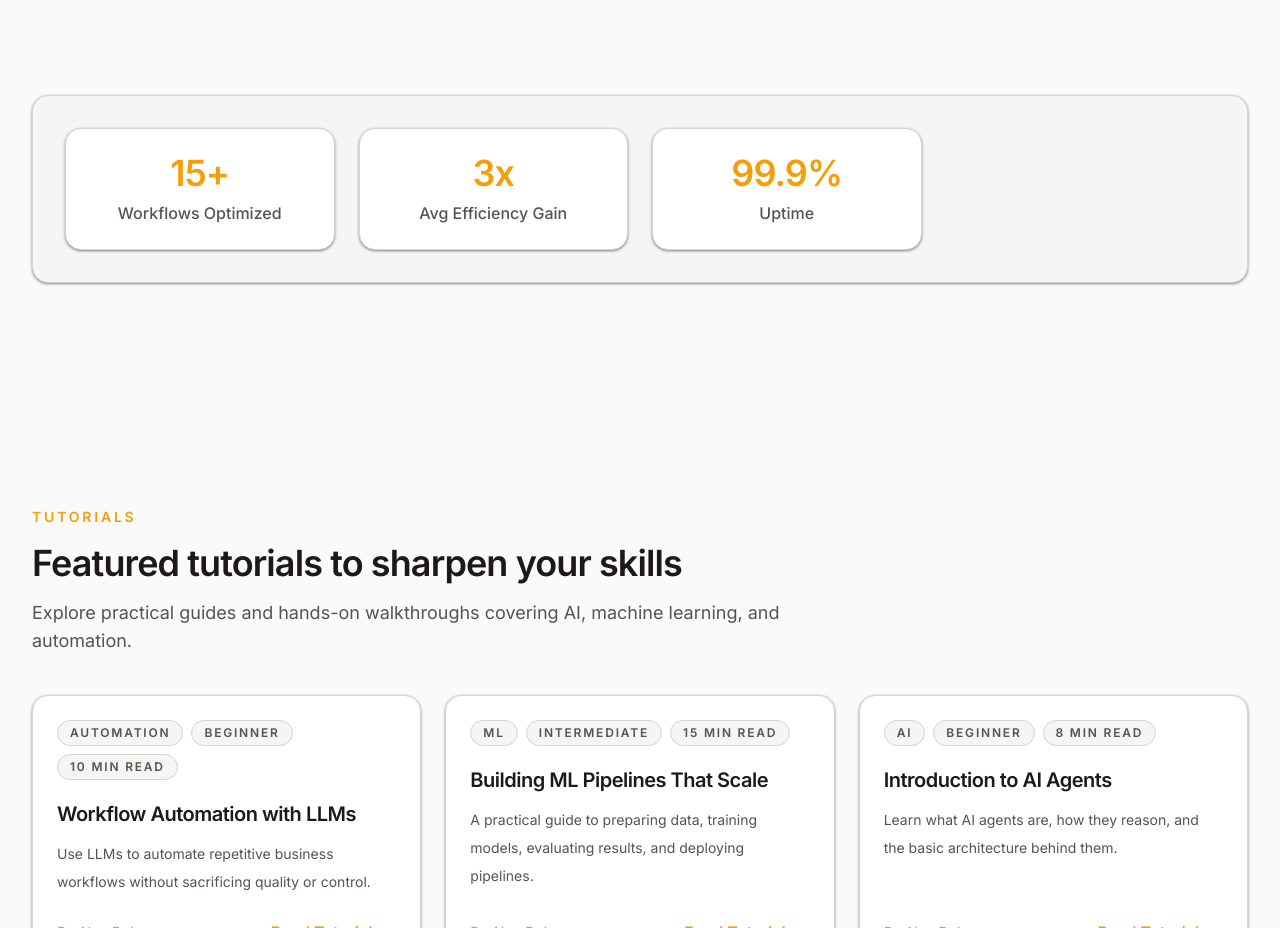
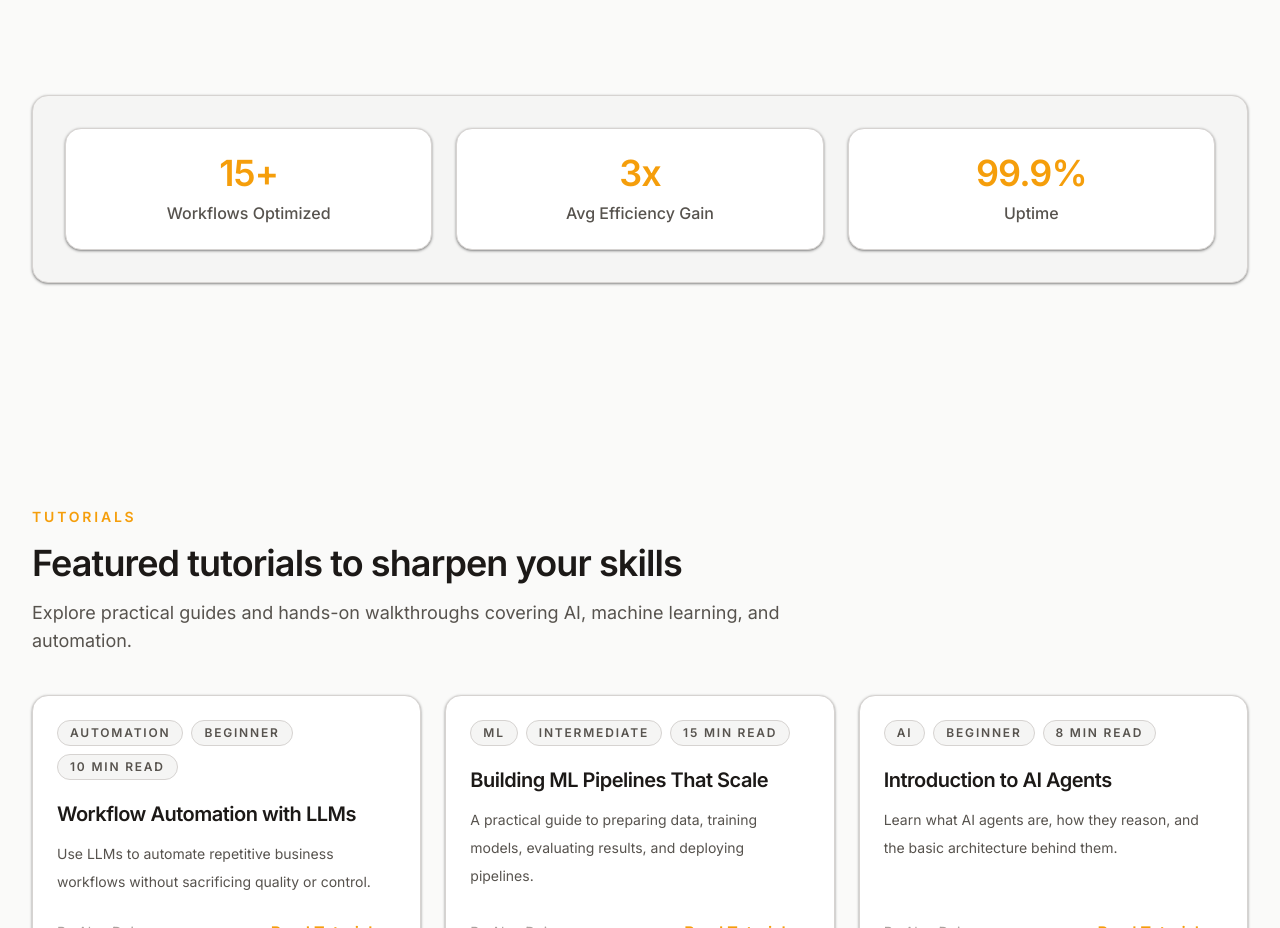
Before and after one commit to greedychipmunk/algodojo-xyz, a Next.js app: page / in a window 1280 px wide. Shown: the part 1580-2508 px from the top of the page. Built offline with nearby package versions, Linux system fonts and the light colour scheme.

Commit message:
fix: services layout

```diff
--- a/src/components/sections/stats-section.tsx
+++ b/src/components/sections/stats-section.tsx
@@ -24,7 +24,7 @@
     <section className="py-20 sm:py-28">
       <Container>
         <div className="rounded-xl border border-border bg-bg-secondary p-8 shadow-card">
-          <div className="grid gap-6 sm:grid-cols-2 lg:grid-cols-4">
+          <div className="grid gap-6 sm:grid-cols-2 lg:grid-cols-3">
             {STATS.map((stat) => (
               <article
                 key={stat.label}
```
